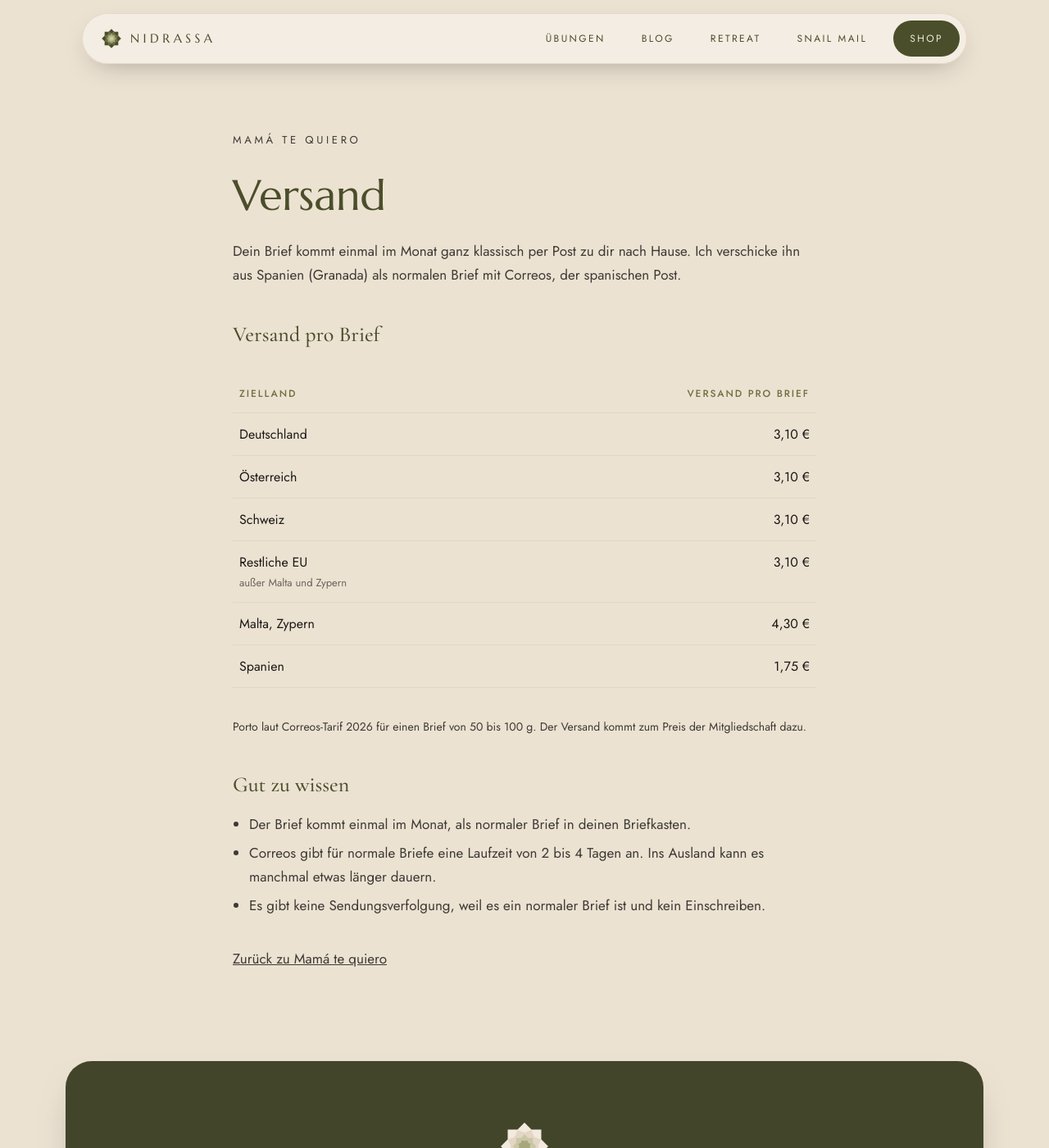
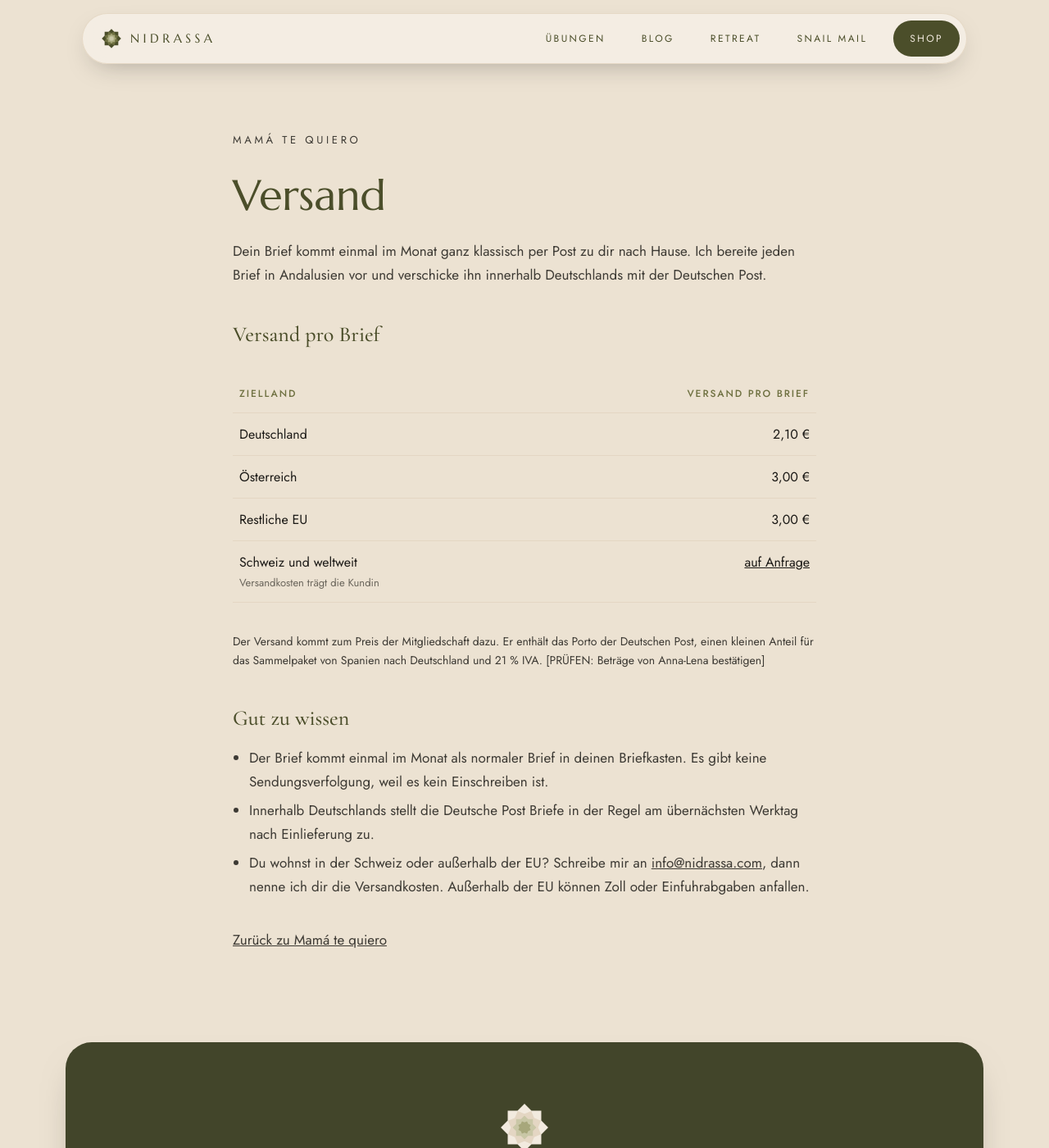
Before and after one commit to Alephantom/nidrassa, a Jekyll site: the page built from versand.html, in a window 1280 px wide and 1400 px high. Shown: the whole window at 82% size. Built offline with Jekyll 4.4.1, drawn with Linux system fonts in a browser that asks for light colours.

Commit message:
Versand v2: Sammelpaket ES→DE, dann Deutsche Post (DE 2,10 €, AT/EU 3,00 €), Schweiz/weltweit auf Anfrage; FAQ angepasst

```diff
--- a/_data/mamatequiero.yml
+++ b/_data/mamatequiero.yml
@@ -15,4 +15,4 @@ faq:
   - frage: Kann ich mich wieder austragen?
     antwort: Ja, jederzeit. In jeder E-Mail findest du einen Link, mit dem du dich mit einem Klick austragen kannst.
   - frage: Wohin liefert ihr?
-    antwort: 'Der Brief kommt ganz klassisch per Post aus Spanien zu dir nach Hause, zum Beispiel nach Deutschland, Österreich, in die Schweiz und in die EU. Länder und Porto findest du unter <a href="/versand/">Versand</a>.'
+    antwort: 'Der Brief kommt ganz klassisch per Post zu dir nach Hause: nach Deutschland, Österreich und in die restliche EU. Für die Schweiz und alle anderen Länder schreibe mir gern an <a href="mailto:info@nidrassa.com">info@nidrassa.com</a>, dann sage ich dir die Versandkosten. Alle Beträge findest du unter <a href="/versand/">Versand</a>.'
--- a/versand.html
+++ b/versand.html
@@ -1,20 +1,22 @@
 ---
 layout: default
 title: "Versand – Mamá te quiero"
-description: "Versandkosten für den Brief-Club Mamá te quiero: Porto pro Brief aus Spanien nach Deutschland, Österreich, in die Schweiz, die EU und innerhalb Spaniens."
+description: "Versandkosten für den Brief-Club Mamá te quiero: Versand pro Brief nach Deutschland, Österreich und in die EU mit der Deutschen Post. Schweiz und weltweit auf Anfrage."
 permalink: /versand/
 ---
 {%- comment -%}
   Shipping costs for the letter club „Mamá te quiero“ (linked from /mamatequiero/ and the footer).
-  Prices = Correos carta ordinaria 2026, weight step „más de 50 g hasta 100 g“, sent from Granada (Península).
-  Sources: see AENDERUNGEN.md (website_analyse/mamatequiero_v4). Anna-Lena confirms the amounts before this goes live.
-  If the real letter weighs 50 g or less, the cheaper step applies (Spanien 1,15 €, Zone 1 2,30 €, Malta/Zypern 2,60 €).
+  Model (28.10.2026): letters are prepared in Andalusia, sent together in ONE tracked parcel ES→DE,
+  then posted in Germany as Deutsche Post „Kompaktbrief“ (envelope 20,5 × 11,5 cm, 35–50 g).
+  Amount per letter = (Deutsche Post postage + 1/20 of the parcel ES→DE, net) × 1,21 IVA, rounded up to 0,10 €.
+  DE: (1,10 + 0,62) × 1,21 = 2,08 → 2,10 €   AT/EU: (1,80 + 0,62) × 1,21 = 2,93 → 3,00 €
+  Sources and calculation: website_analyse/versand_v2/AENDERUNGEN.md. Anna-Lena confirms the amounts before this goes live.
 {%- endcomment -%}
 <main class="legal">
   <div class="wrap">
     <p class="eyebrow">Mamá te quiero</p>
     <h1>Versand</h1>
-    <p>Dein Brief kommt einmal im Monat ganz klassisch per Post zu dir nach Hause. Ich verschicke ihn aus Spanien (Granada) als normalen Brief mit Correos, der spanischen Post.</p>
+    <p>Dein Brief kommt einmal im Monat ganz klassisch per Post zu dir nach Hause. Ich bereite jeden Brief in Andalusien vor und verschicke ihn innerhalb Deutschlands mit der Deutschen Post.</p>
 
     <h2>Versand pro Brief</h2>
     <table class="ship-table">
@@ -22,21 +24,19 @@ permalink: /versand/
         <tr><th>Zielland</th><th>Versand pro Brief</th></tr>
       </thead>
       <tbody>
-        <tr><td>Deutschland</td><td>3,10 €</td></tr>
-        <tr><td>Österreich</td><td>3,10 €</td></tr>
-        <tr><td>Schweiz</td><td>3,10 €</td></tr>
-        <tr><td>Restliche EU<small>außer Malta und Zypern</small></td><td>3,10 €</td></tr>
-        <tr><td>Malta, Zypern</td><td>4,30 €</td></tr>
-        <tr><td>Spanien</td><td>1,75 €</td></tr>
+        <tr><td>Deutschland</td><td>2,10 €</td></tr>
+        <tr><td>Österreich</td><td>3,00 €</td></tr>
+        <tr><td>Restliche EU</td><td>3,00 €</td></tr>
+        <tr><td>Schweiz und weltweit<small>Versandkosten trägt die Kundin</small></td><td><a href="mailto:info@nidrassa.com">auf Anfrage</a></td></tr>
       </tbody>
     </table>
-    <p class="legal-date">Porto laut Correos-Tarif 2026 für einen Brief von 50 bis 100 g. Der Versand kommt zum Preis der Mitgliedschaft dazu.</p>
+    <p class="legal-date">Der Versand kommt zum Preis der Mitgliedschaft dazu. Er enthält das Porto der Deutschen Post, einen kleinen Anteil für das Sammelpaket von Spanien nach Deutschland und 21&nbsp;% IVA. [PRÜFEN: Beträge von Anna-Lena bestätigen]</p>
 
     <h2>Gut zu wissen</h2>
     <ul class="ship-notes">
-      <li>Der Brief kommt einmal im Monat, als normaler Brief in deinen Briefkasten.</li>
-      <li>Correos gibt für normale Briefe eine Laufzeit von 2 bis 4 Tagen an. Ins Ausland kann es manchmal etwas länger dauern.</li>
-      <li>Es gibt keine Sendungsverfolgung, weil es ein normaler Brief ist und kein Einschreiben.</li>
+      <li>Der Brief kommt einmal im Monat als normaler Brief in deinen Briefkasten. Es gibt keine Sendungsverfolgung, weil es kein Einschreiben ist.</li>
+      <li>Innerhalb Deutschlands stellt die Deutsche Post Briefe in der Regel am übernächsten Werktag nach Einlieferung zu.</li>
+      <li>Du wohnst in der Schweiz oder außerhalb der EU? Schreibe mir an <a href="mailto:info@nidrassa.com">info@nidrassa.com</a>, dann nenne ich dir die Versandkosten. Außerhalb der EU können Zoll oder Einfuhrabgaben anfallen.</li>
     </ul>
 
     <p style="margin-top:36px"><a href="/mamatequiero/">Zurück zu Mamá te quiero</a></p>
```
